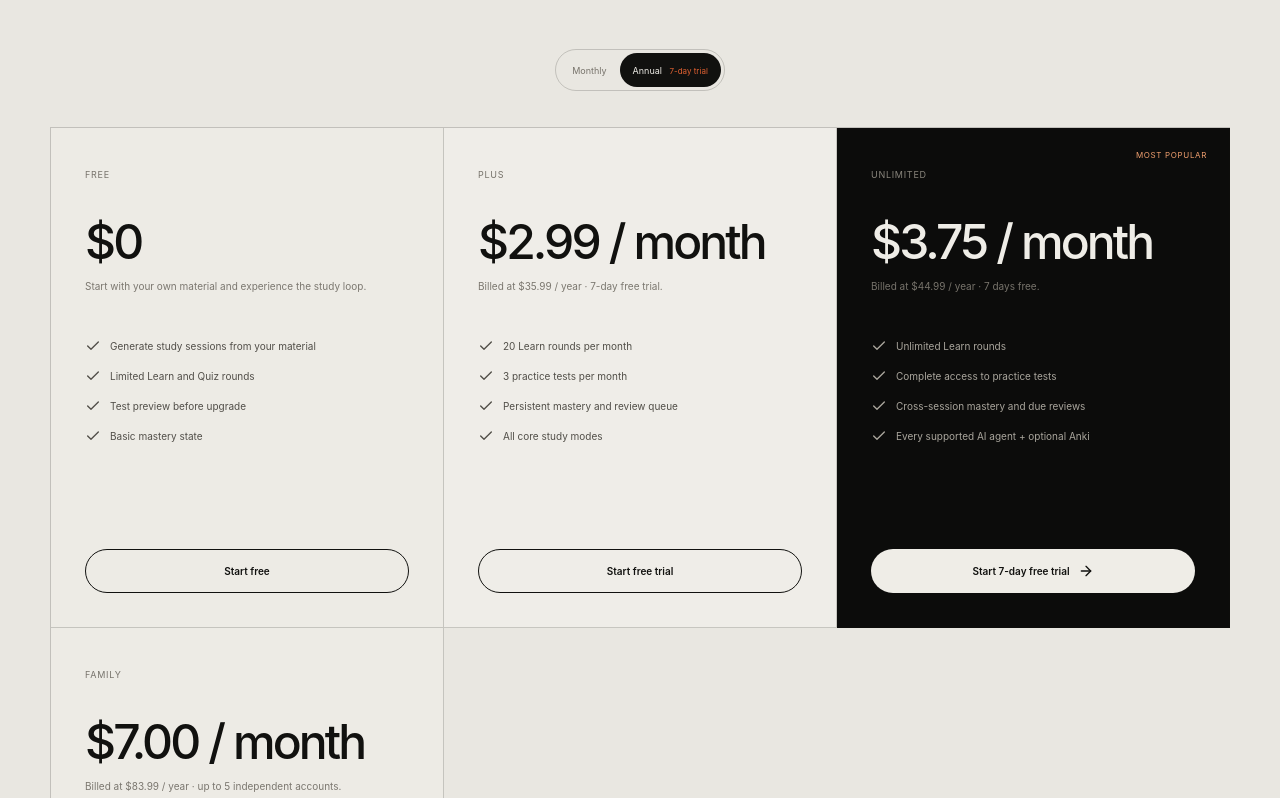
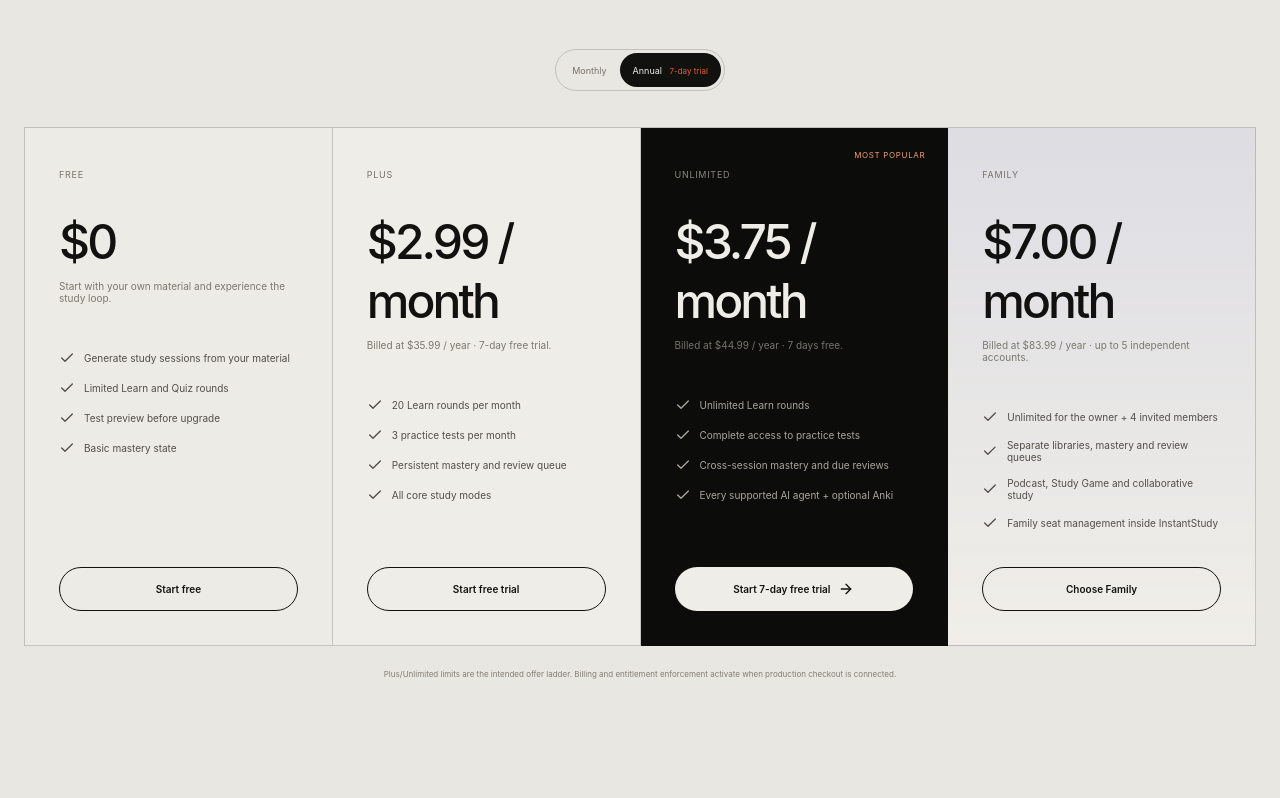
Before and after one commit to raphaelribeirob/InstantStudy, a React (Vite) app in the folder apps/web/: page / in a window 1280 px wide. Shown: the part 7802-8600 px from the top of the page. Built offline with nearby package versions, Linux system fonts and the light colour scheme; no server answers.

Commit message:
style(family): extend pricing grid for Family

```diff
--- a/apps/web/src/styles.css
+++ b/apps/web/src/styles.css
@@ -1083,8 +1083,11 @@ footer > span { justify-self: center; }
 .free-round-note span { color: #77736b; font-size: 9px; line-height: 1.5; }
 
 .quizlet-pricing-grid {
-  width: min(1180px, 100%);
-  grid-template-columns: repeat(3, 1fr);
+  width: min(1280px, 100%);
+  grid-template-columns: repeat(4, 1fr);
+}
+.family-card {
+  background: linear-gradient(180deg, rgba(91,108,255,.08), rgba(242,240,234,.76));
 }
 .plus-card { background: rgba(242, 240, 234, .72); }
 .pricing-disclosure {
```
